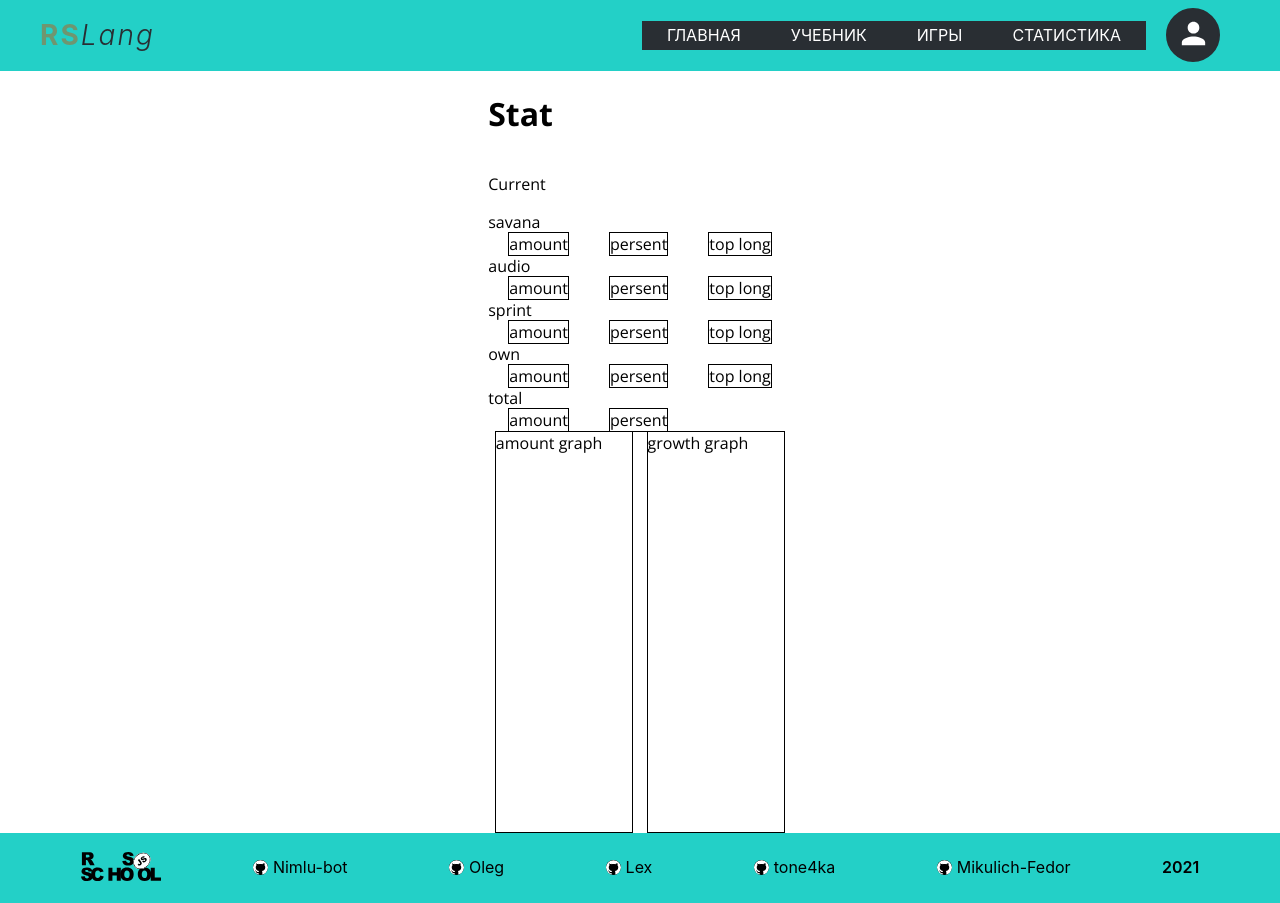
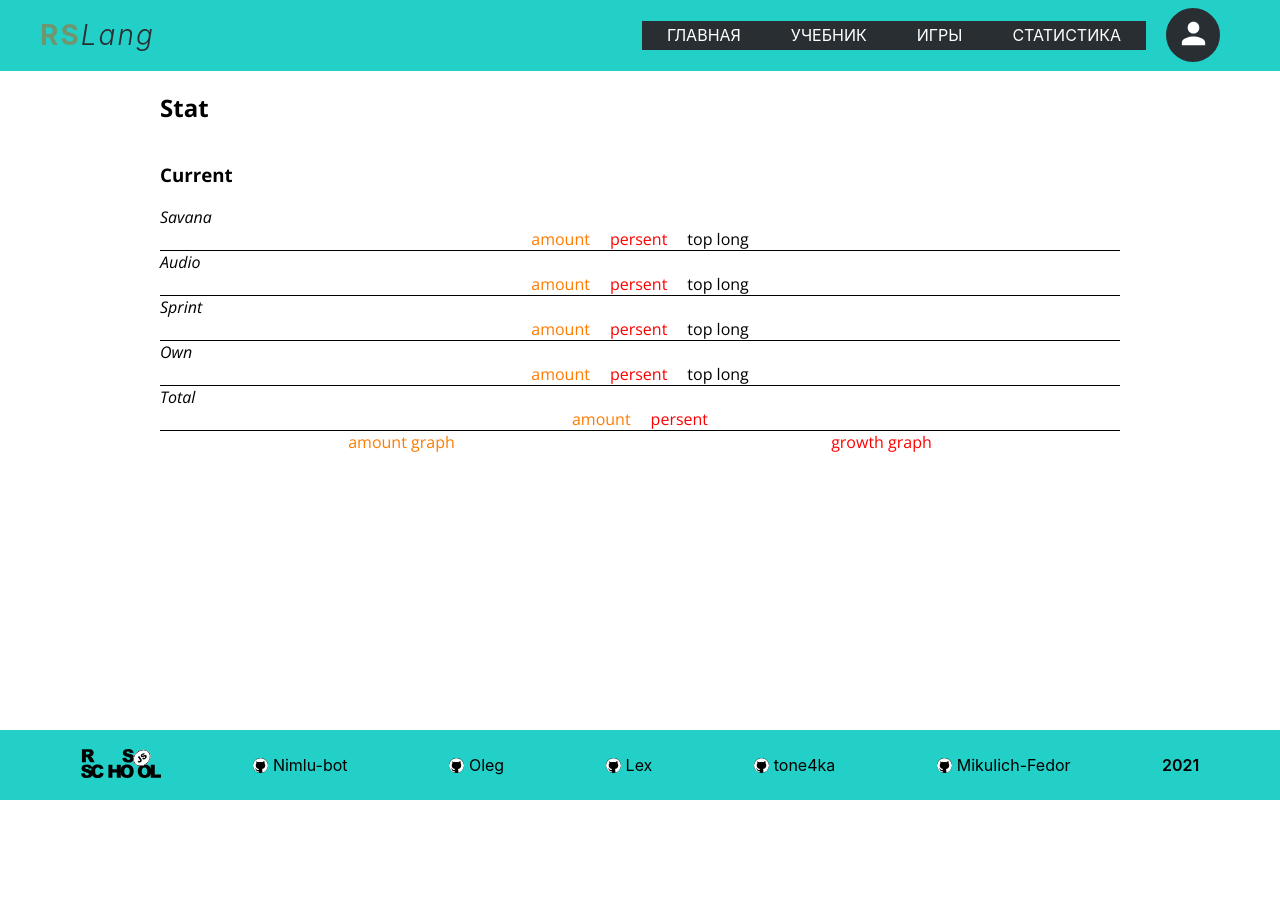
Before and after one commit to I-vasilich-I/rslang, a React (Create React App) app: page /stat in a window 1280 px wide. After the commit the page ends 800 px from the top, so only its background shows below. Built offline with nearby package versions, Linux system fonts and the light colour scheme.

Commit message:
feat: RL-3 basic style

```diff
--- a/src/components/Header/Header.scss
+++ b/src/components/Header/Header.scss
@@ -54,7 +54,7 @@
 }
 
 // 768
-@media all and (max-width: 1200px) {
+@media all and (max-width: 768px) {
     .header {
         .header-wrapper {
             .burger-btn {
--- a/src/components/Header/Navbar/Navbar.tsx
+++ b/src/components/Header/Navbar/Navbar.tsx
@@ -18,7 +18,7 @@ export const Navbar: React.FC = () => {
     useEffect(() => {
         window.addEventListener('resize', () => {
             w = window.innerWidth;
-            w > 1199 ? checkWidth() : setToggleMenu('none');
+            w > 768 ? checkWidth() : setToggleMenu('none');
             setToggle('burger-btn-toggle-off');
         });
     });
@@ -40,7 +40,7 @@ export const Navbar: React.FC = () => {
                         className='nav-ul'
                         style={style}
                         onClick={() => {
-                            if (w < 1199) {
+                            if (w < 768) {
                                 setToggle('burger-btn-toggle-off');
                                 setToggleMenu('none');
                             }
@@ -51,7 +51,7 @@ export const Navbar: React.FC = () => {
                                 className='button'
                                 to='/'
                                 onClick={() => {
-                                    if (w < 1199) {
+                                    if (w < 768) {
                                         setToggle('burger-btn-toggle-off');
                                         setToggleMenu('none');
                                     }
@@ -66,7 +66,7 @@ export const Navbar: React.FC = () => {
                                 className='button'
                                 to='/sb/1'
                                 onClick={() => {
-                                    if (w < 1199) {
+                                    if (w < 768) {
                                         setToggle('burger-btn-toggle-off');
                                         setToggleMenu('none');
                                     }
@@ -81,7 +81,7 @@ export const Navbar: React.FC = () => {
                                 className='button'
                                 to='/games'
                                 onClick={() => {
-                                    if (w < 1199) {
+                                    if (w < 768) {
                                         setToggle('burger-btn-toggle-off');
                                         setToggleMenu('none');
                                     }
@@ -96,7 +96,7 @@ export const Navbar: React.FC = () => {
                                 className='button'
                                 to='/stat'
                                 onClick={() => {
-                                    if (w < 1199) {
+                                    if (w < 768) {
                                         setToggle('burger-btn-toggle-off');
                                         setToggleMenu('none');
                                     }
--- a/src/pages/HomePage/HomePage.tsx
+++ b/src/pages/HomePage/HomePage.tsx
@@ -12,8 +12,8 @@ export const HomePage: React.FC = () => {
                         Изучайте <br /> <b>каждый день</b>
                     </h2>
                     <p>
-                        Lorem ipsum dolor sit amet consectetur adipisicing elit. Libero dicta quibusdam cumque sit
-                        cupiditate. Aliquid ab incidunt ratione? Delectus, ratione.
+                        Изучение английского языка в современных реалиях становится все более и более актуальным
+                        занятием.
                     </p>
                     <a href='#' className='button'>
                         Узнать больше
@@ -25,11 +25,12 @@ export const HomePage: React.FC = () => {
                 <div className='join-to__text'>
                     <h3>Получите доступ к качественному обучению!</h3>
                     <h2>
-                        Присоединяйтесь к онлайн-курсам <br /> <b>сегодня</b>
+                        Присоединяйтесь <br /> <b>сегодня</b>
                     </h2>
                     <p>
-                        Lorem ipsum dolor sit amet consectetur adipisicing elit. Libero dicta quibusdam cumque sit
-                        cupiditate. Aliquid ab incidunt ratione? Delectus, ratione.
+                        Присоединяйтесь к числу наших друзей! Мы помогаем всем желающим овладеть не только основами
+                        английского языка, но овладеть им настолько, что общение с иностранцами не будет вызывать
+                        никакого затруднения. Легкое и интересное обучение, минимум скучной рутины!
                     </p>
                     <a href='#' className='button'>
                         Узнать больше
@@ -41,8 +42,10 @@ export const HomePage: React.FC = () => {
                 <div className='work-out__text'>
                     <h3>Тренируйте свой мозг сегодня!</h3>
                     <p>
-                        Lorem ipsum dolor sit amet consectetur adipisicing elit. Libero dicta quibusdam cumque sit
-                        cupiditate. Aliquid ab incidunt ratione? Delectus, ratione.
+                        Многие работники фирм усиленно занимаются своей карьерой, часто предприятия выходят на новый
+                        уровень, развивают филиалы за рубежом, некоторые люди самостоятельно уезжают работать за
+                        границу. Тут без знания иностранного не обойтись. И речь идет не о бытовом, а о продвинутом
+                        уровне, ведь постоянно придется обсуждать рабочие вопросы с коллегами.
                     </p>
                     <a href='#' className='button'>
                         Узнать больше
--- a/src/pages/Stat/Stat.scss
+++ b/src/pages/Stat/Stat.scss
@@ -1,23 +1,43 @@
 .stat-wrapper {
     display: flex;
     flex-direction: column;
+    width: 80%;
     margin: 0 auto;
+    cursor: default;
+    .stat-game-title {
+        text-transform: capitalize;
+        font-style: italic;
+    }
+    .stat-current-game,
+    .stat-current-total {
+        display: flex;
+        align-items: center;
+        justify-content: center;
+        border-bottom: 1px solid #000;
     }
     .stat-current-amount,
     .stat-current-persent,
     .stat-current-top-long,
     .stat-current-total-amount,
     .stat-current-total-persent {
-    border: 1px solid black;
-    margin: 0 20px;
+        margin: 0 10px;
+    }
+    .stat-current-amount,
+    .stat-current-total-amount {
+        color: rgb(255, 123, 0);
+    }
+    .stat-current-persent,
+    .stat-current-total-persent {
+        color: rgb(255, 0, 0);
     }
     .stat-total {
         display: flex;
         justify-content: space-around;
+        .stat-total-amount {
+            color: rgb(255, 123, 0);
         }
-.stat-total-amount,
         .stat-total-growth {
-    border: 1px solid black;
-    width: 45%;
-    height: 400px;
+            color: rgb(255, 0, 0);
         }
+    }
+}
--- a/src/pages/Stat/Stat.tsx
+++ b/src/pages/Stat/Stat.tsx
@@ -5,9 +5,9 @@ import './Stat.scss';
 export const Stat: React.FC = () => {
     return (
         <div className='stat-wrapper'>
-            <h1>Stat</h1>
+            <h2>Stat</h2>
             <div className='stat-current'>
-                <p>Current</p>
+                <h3>Current</h3>
                 <div className='stat-game-title'>savana</div>
                 <div className='stat-current-game stat-current-savana'>
                     <span className='stat-current-amount'>amount</span>
```
Lines whose indentation alone changed are shown as unchanged.
